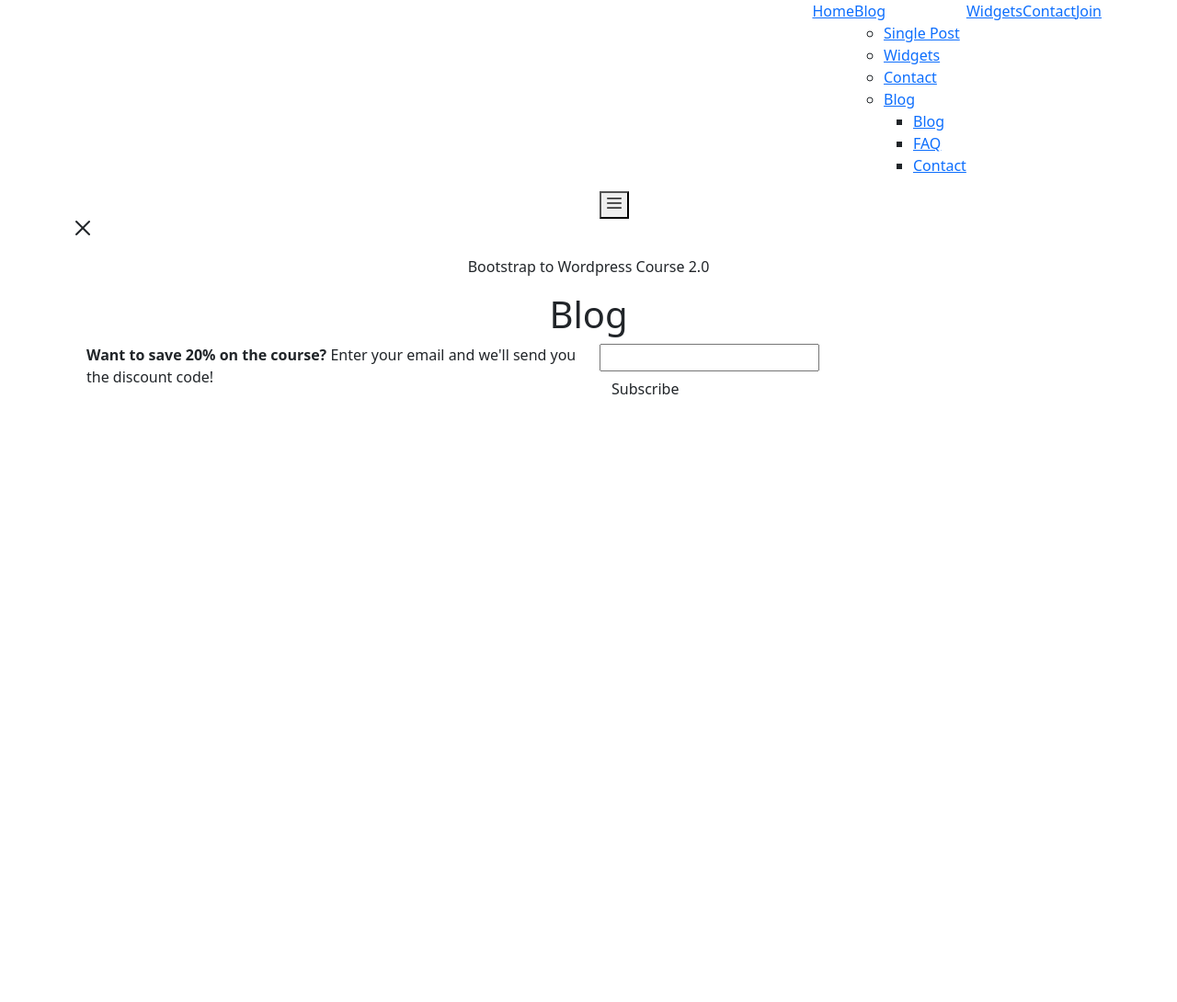
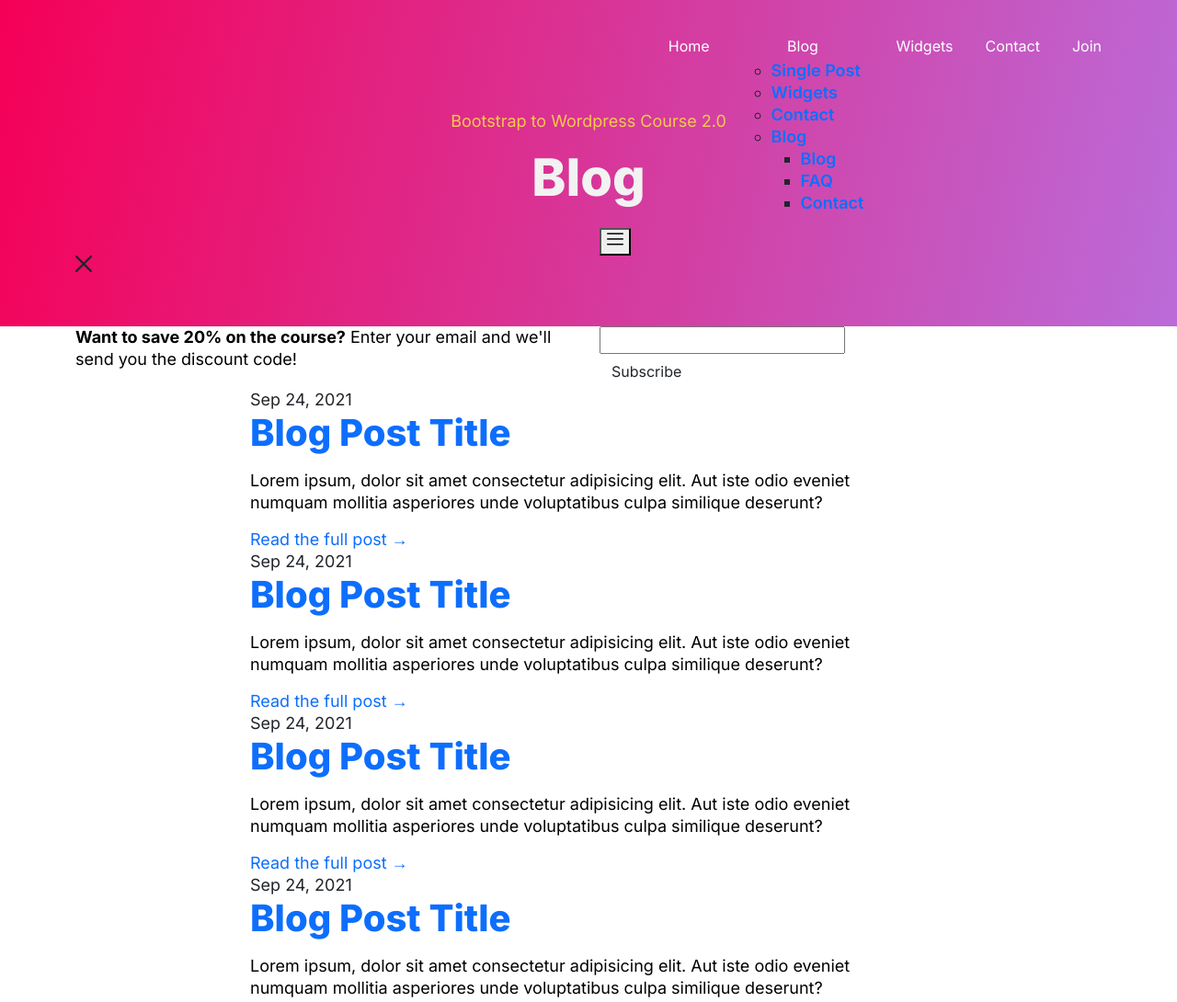
Before and after one commit to CodingWithHenryDelgado/B2W2, a website: page index.html in a window 1280 px wide. Shown: the top 1090 px of the page at 92% size. Before the commit the page ends 800 px from the top, so only its background shows below. Drawn offline with nearby package versions, Linux system fonts and the light colour scheme; files whose address does not match are found by name.

Commit message:
Styled the navigation menu and hero section.

```diff
--- /dev/null
+++ b/assets/css/styles.css
@@ -0,0 +1,140 @@
+@import url('https://fonts.googleapis.com/css2?family=Inter:wght@400;500;600;700;800&display=swap');
+
+/* Variables */
+:root {
+    --font-sans: "Inter", sans-serif;
+    --font-size: 18px;
+    --color-green: #27ae60;
+    --color-dark: #333;
+    --color-light: #f2f2f2;
+    --color-yellow: #ffda00;
+    --transition-dur: 0.3s;
+}
+
+/* Styles */
+body {
+    font-family: var(--font-sans);
+    font-size: var(--font-size);
+    line-height: 1.5rem;
+}
+
+p {
+    color: #000;
+    font-weight: 400;
+}
+
+em {
+    color: #828282;
+    font-weight: 500;
+}
+
+a {
+    text-decoration: none;
+    transition: var(--transition-dur);
+}
+
+a:hover {
+    color: var(--color-green);
+}
+
+h1,h2,h3{
+    font-weight: 800;
+}
+
+h1 {
+    color: var(--color-light);
+    font-size: 3.5rem;
+}
+
+h2 {
+    color: var(--color-dark);
+    font-size: 2.5rem;
+    margin-bottom: 1rem;
+    transition: var(--transition-dur);
+}
+
+h3 {
+    color: var(--color-dark);
+    font-size: 2rem;
+    margin-bottom: 0.9rem;
+}
+
+h4 {
+    font-size: 1.2rem;
+    font-weight: 700;
+}
+
+/* TOP NAV */
+
+#top-navigation {
+    position: absolute;
+    width: 100%;
+}
+
+.main-menu .navigation {
+    position: static;
+    margin: 0;
+}
+
+.main-menu .navigation > li {
+    position: relative;
+    float: left;
+    margin-right: 35px;
+    padding: 35px 0 15px;
+    transition: all ease 500ms;
+    -moz-transition: all 500ms ease;
+    -webkit-transition: all 500ms ease;
+    -ms-transition: all 500ms ease;
+    -o-transition: all 500ms ease;
+}
+
+.main-menu .navigation li a {
+    font-weight: 600;
+}
+
+.main-menu .navigation > li:last-child {
+    margin-right: 0;
+}
+
+.main-menu .navigation > li:hover >a,
+.main-menu .navigation > li.current > a {
+    opacity: 1;
+    color: var(--color-yellow);
+}
+
+.main-menu .navigation > li > a {
+    position: relative;
+    display: block;
+    color: #fff;
+    text-align: center;
+    line-height: 30px;
+    text-transform: capitalize;
+    letter-spacing: 0px;
+    opacity: 1;
+    overflow: hidden;
+    font-weight: 400;
+    font-size: 16px;
+    transition: all ease 500ms;
+    -moz-transition: all 500ms ease;
+    -webkit-transition: all 500ms ease;
+    -ms-transition: all 500ms ease;
+    -o-transition: all 500ms ease;
+}
+
+.main-menu .navigation > li:hover > a::after,
+.main-menu .navigation > li.current > a::after {
+    width: 22px;
+}
+
+/* MORE NAV STYLES TO COME! */
+
+/* Title Banner */
+
+.title-banner {
+    padding: 120px 0;
+    background: linear-gradient(101.2deg, #f50057 0%, #bb6bd9 100%);
+}
+
+.title-banner .sub-title {
+    color: #f2c94c;
+}
--- a/index.html
+++ b/index.html
@@ -5,9 +5,9 @@
     <meta http-equiv="X-UA-Compatible" content="IE=edge">
     <meta name="viewport" content="width=device-width, initial-scale=1.0">
     <title>Bootstrap to WordPress 2.0</title>
-    <link rel="stylesheet" href="assets/css/bootstrap.min.css">
-    <link rel="stylesheet" href="assets/font/flaticon.css">
-    <link rel="stylesheet" href="style.css">
+    <link rel="stylesheet" href="./assets/css/bootstrap.min.css">
+    <link rel="stylesheet" href="./assets/font/flaticon.css">
+    <link rel="stylesheet" href="./assets/css/styles.css">
 </head>
 <body class="blog">
 
@@ -57,6 +57,8 @@
                     </nav>
                 </div>
             </div>
+        </div>
+    </div>
 
     <section class="title-banner">
         <div class="container">
@@ -90,8 +92,79 @@
             </div>
         </div>
     </section>
+
+    <div class="content-area">
+        <div class="container">
+            <div class="row">
+                <div class="col-md-8 offset-md-2 overflow-hidden">
+                    <article class="post">
+                        <div class="meta">
+                            <span>Sep 24, 2021</span>
+                        </div>
+                        <h2><a href="#">Blog Post Title</a></h2>
+                        <p class="excerpt">
+                            Lorem ipsum, dolor sit amet consectetur adipisicing elit. Aut iste odio eveniet numquam mollitia asperiores unde voluptatibus culpa similique deserunt?
+                        </p>
+                        <a class="read-more" href="#">Read the full post &rarr;</a>
+                    </article>
+
+                    <article class="post">
+                        <div class="meta">
+                            <span>Sep 24, 2021</span>
+                        </div>
+                        <h2><a href="#">Blog Post Title</a></h2>
+                        <p class="excerpt">
+                            Lorem ipsum, dolor sit amet consectetur adipisicing elit. Aut iste odio eveniet numquam mollitia asperiores unde voluptatibus culpa similique deserunt?
+                        </p>
+                        <a class="read-more" href="#">Read the full post &rarr;</a>
+                    </article>
+
+                    <article class="post">
+                        <div class="meta">
+                            <span>Sep 24, 2021</span>
+                        </div>
+                        <h2><a href="#">Blog Post Title</a></h2>
+                        <p class="excerpt">
+                            Lorem ipsum, dolor sit amet consectetur adipisicing elit. Aut iste odio eveniet numquam mollitia asperiores unde voluptatibus culpa similique deserunt?
+                        </p>
+                        <a class="read-more" href="#">Read the full post &rarr;</a>
+                    </article>
+
+                    <article class="post">
+                        <div class="meta">
+                            <span>Sep 24, 2021</span>
+                        </div>
+                        <h2><a href="#">Blog Post Title</a></h2>
+                        <p class="excerpt">
+                            Lorem ipsum, dolor sit amet consectetur adipisicing elit. Aut iste odio eveniet numquam mollitia asperiores unde voluptatibus culpa similique deserunt?
+                        </p>
+                        <a class="read-more" href="#">Read the full post &rarr;</a>
+                    </article>
                 </div>
             </div>
+        </div>
+    </div>
+
+    <footer>
+        <div class="footer-calltoaction text-center">
+            <div class="container">
+                <div class="row">
+                    <div class="col-md-8 offset-md-2 overflow-hidden">
+                        <p class="sub-title">Join the course</p>
+                        <h2>Bootstrap to WordPress 2.0</h2>
+                        <p>
+                            Learn how to deign and build custom, beautiful &
+                            responsive WordPress websites and themes for beginners in 2021 and beyond!
+                        </p>
+                        <a href="#" class="btn btn-primary">Join now -></a>
+                    </div>
+                </div>
+            </div>
+        </div>
+        <div class="copyright text-center">
+            <p>Copright Brightside Studios Inc.</p>
+        </div>
+    </footer>
 
     <script src="assets/js/bootstrap.min.js"></script>
     <script src="https://code.jquery.com/jquery-3.6.0.slim.min.js" integrity="sha256-u7e5khyithlIdTpu22PHhENmPcRdFiHRjhAuHcs05RI=" crossorigin="anonymous"></script>
--- a/style.css
+++ /dev/null
@@ -1 +0,0 @@
-@import url('https://fonts.googleapis.com/css2?family=Inter:wght@400;500;600;700;800&display=swap');
```
Lines whose indentation alone changed are shown as unchanged.
